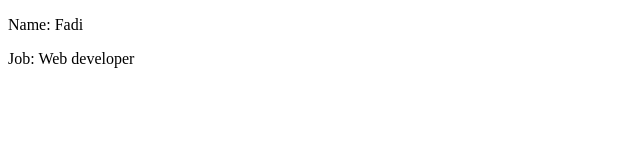
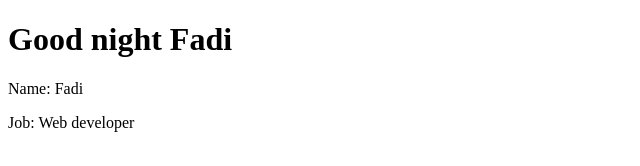
Before and after one commit to ictgrowth/vue, a plain HTML site: page index.html in a window 1280 px wide. Shown: the whole page, without its empty margins (0-640 px from the left). Drawn offline with nearby package versions, Linux system fonts and the light colour scheme.

Commit message:
First method

```diff
--- a/app.js
+++ b/app.js
@@ -5,5 +5,10 @@ new Vue ({
         // String
         name: 'Fadi',
         job: 'Web developer',
+    },
+    methods: {
+        greeting: function(time)  {
+            return 'Good' + time + ' ' + this.name;
+        }
     }
 })
--- a/index.html
+++ b/index.html
@@ -10,6 +10,7 @@
 
 <body>
     <div id="vue-app">
+        <h1> {{greeting(' night ')}} </h1>
         <p>Name: {{name}} </p>
         <p>Job: {{job}} </p>
     </div>
```
